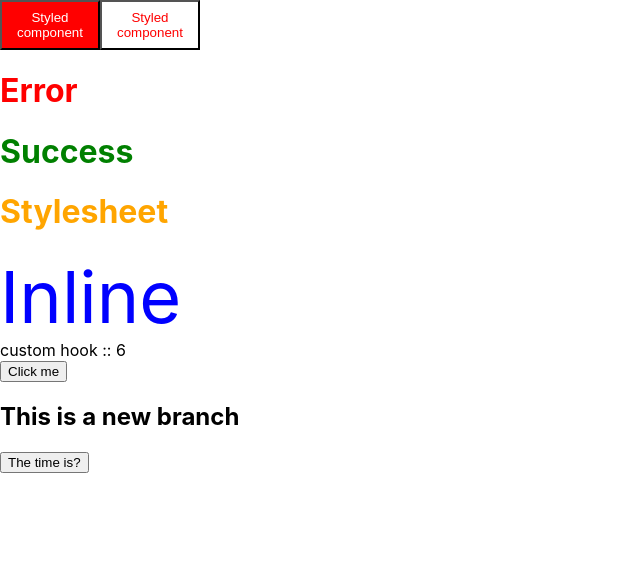
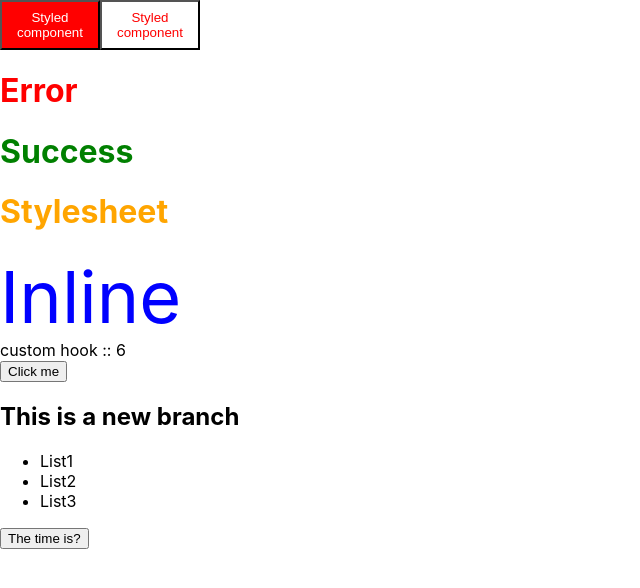
Before and after one commit to AsishNayak02/git-demo, a React (Create React App) app: page / in a window 1280 px wide. Shown: the top 588 px of the page, without its empty margins (0-640 px from the left). Built offline with nearby package versions, Linux system fonts and the light colour scheme.

Commit message:
list added

```diff
--- a/src/App.js
+++ b/src/App.js
@@ -23,6 +23,14 @@ function App() {
       <div >custom hook :: {count}</div>
       <button onClick = {chng}>Click me</button>
       <h2>This is a new branch</h2>
+
+      <div>
+        <ul>
+          <li>List1</li>
+          <li>List2</li>
+          <li>List3</li>
+        </ul>
+      </div>
     </div>
   );
 }
```
